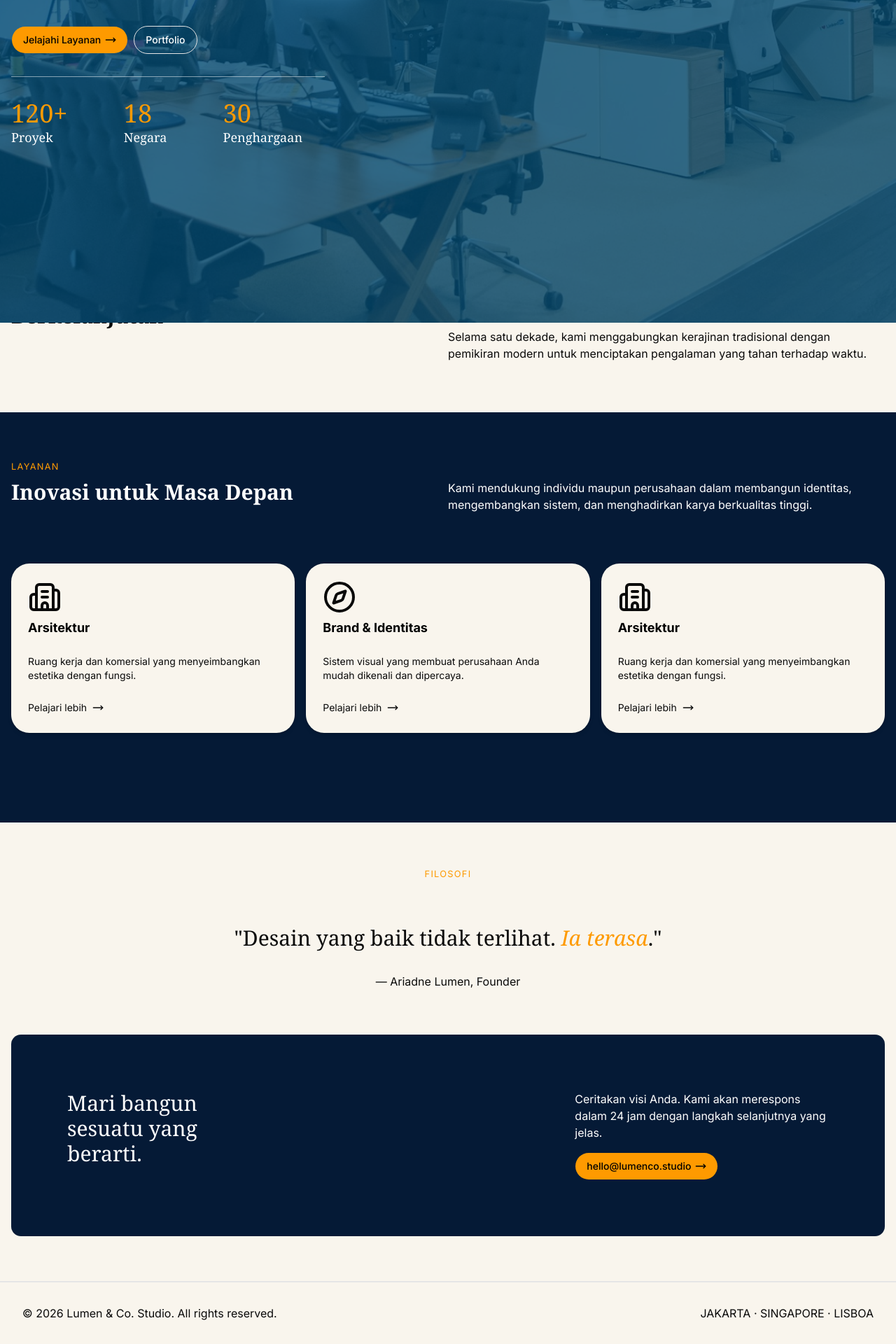
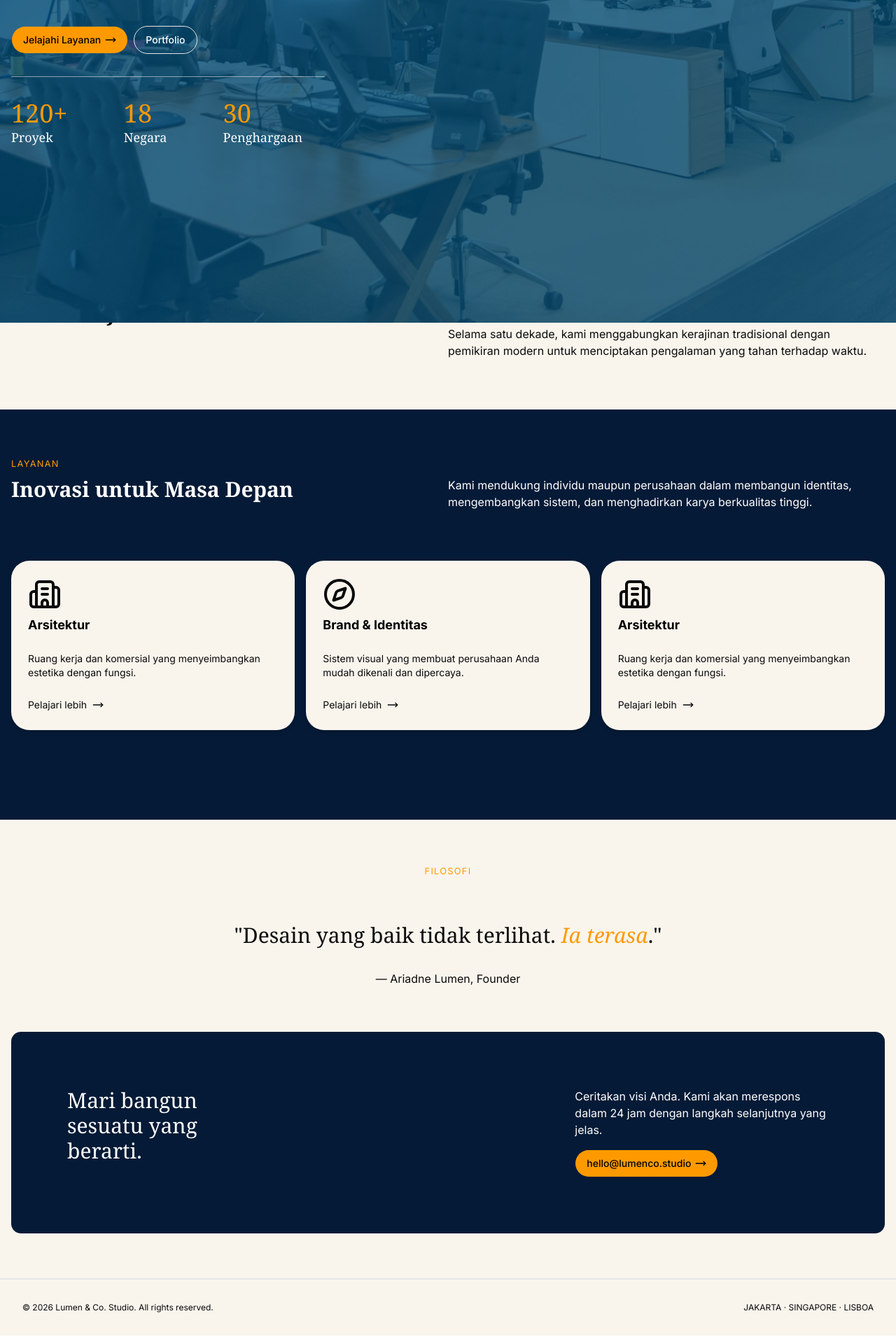
Before and after one commit to codewithpandu/lumens, a Next.js app: page / in a window 1280 px wide. Shown: the part 499-2419 px from the top of the page at 70% size. Built offline with nearby package versions, Linux system fonts and the light colour scheme; a web font is replaced by a local one.

Commit message:
fix: about

```diff
--- a/src/app/page.tsx
+++ b/src/app/page.tsx
@@ -70,7 +70,10 @@ export default function Home() {
       </AppSection>
 
       {/* About Section */}
-      <AppSection id="about" className="bg-my-secondary py-16 px-4 ">
+      <AppSection
+        id="about"
+        className="bg-my-secondary mt-16 md:-mt-1 py-16 px-4 "
+      >
         <small className="text-amber-500 tracking-widest">TENTANG KAMI</small>
         <div className="md:flex py-2 space-y-2">
           <h2 className="font-serif font-bold text-3xl md:w-1/2">
@@ -215,7 +218,7 @@ export default function Home() {
       </AppSection>
 
       <footer className="bg-my-secondary p-8 border-t-2">
-        <div className="w-full max-w-7xl mx-auto flex flex-col md:flex-row justify-between">
+        <div className="w-full max-w-7xl text-xs mx-auto flex flex-col md:flex-row justify-between">
           <p>© 2026 Lumen & Co. Studio. All rights reserved.</p>
           <p>JAKARTA · SINGAPORE · LISBOA</p>
         </div>
```
